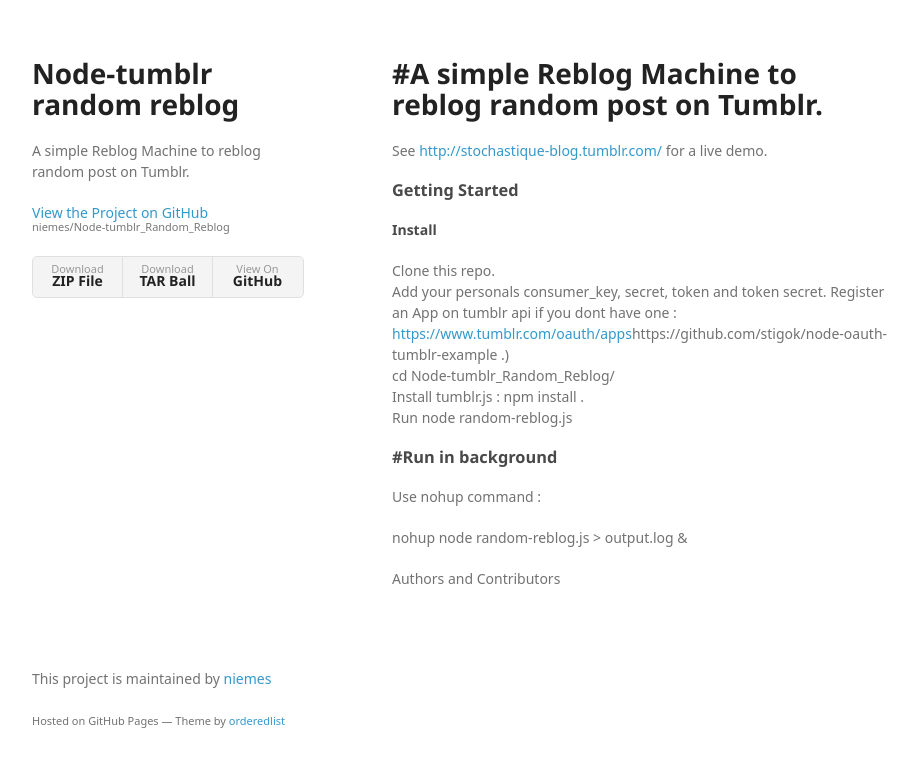
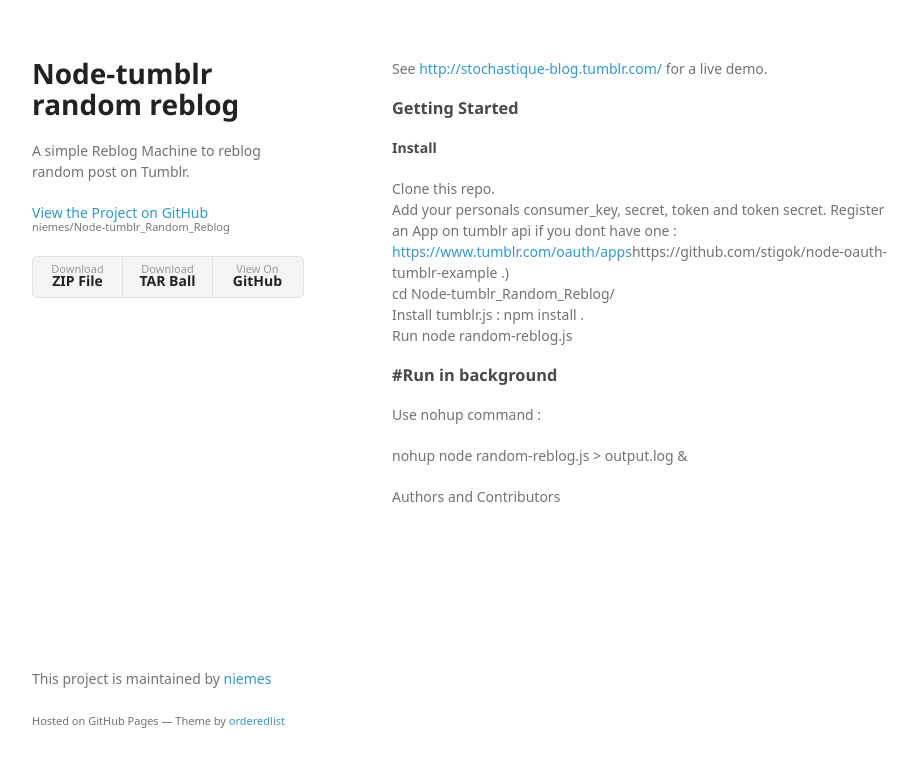
Before and after one commit to niemes/Node-tumblr_Random_Reblog, a website: page index.html in a window 1280 px wide. Shown: the whole page, without its empty margins (178-1096 px from the left). Drawn offline with Linux system fonts and the light colour scheme; a web font is replaced by a local one.

Commit message:
Update index.html

```diff
--- a/index.html
+++ b/index.html
@@ -28,7 +28,6 @@
         </ul>
       </header>
       <section>
-<h1><p>#A simple Reblog Machine to reblog random post on Tumblr.</p></h1>
 <p>See <a href="http://stochastique-blog.tumblr.com/">http://stochastique-blog.tumblr.com/</a> for a live demo.</p>
 <h3><p>Getting Started<p></h3>
 <h4><p>Install</p></h4>
```
